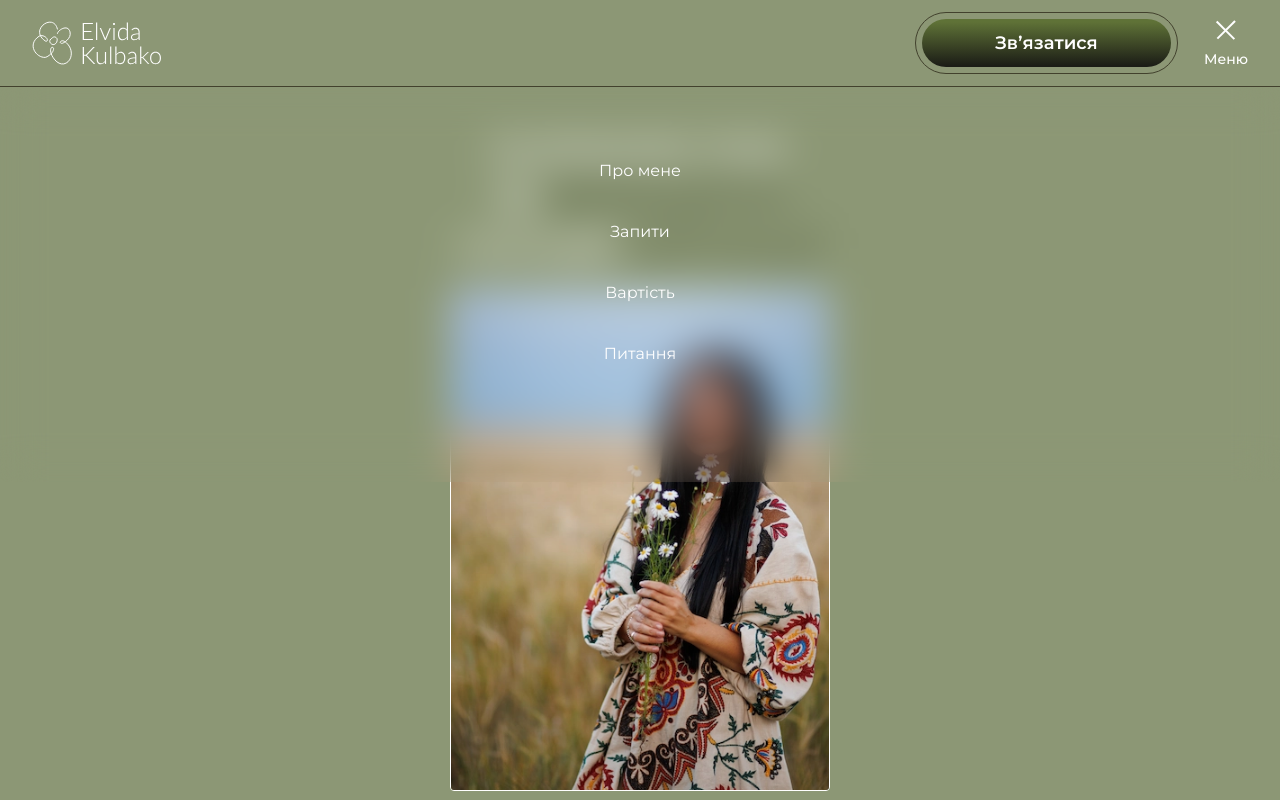
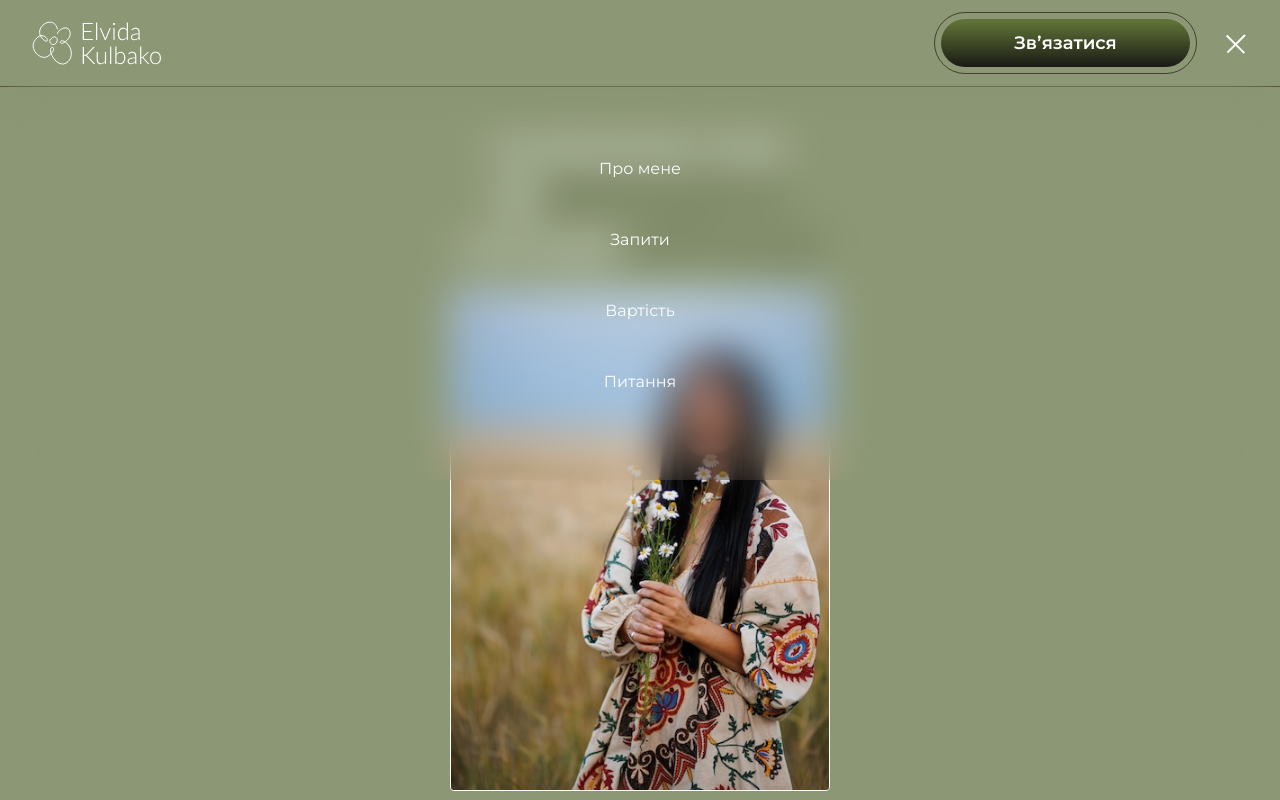
Before and after one commit to maxkulbako/psy_elvida, a React (Vite) app: page / in a window 1280 px wide. Both pictures are taken after a click on the element 1225 px from the left and 29 px from the top of the page. Shown: the top 800 px of the page. Built offline with nearby package versions, Linux system fonts and the light colour scheme.

Commit message:
fix some bugs

```diff
--- a/src/components/Header/Header.module.scss
+++ /dev/null
@@ -1,183 +0,0 @@
-.header_container {
-  width: 100%;
-  padding: 36px 32px 12px 32px;
-  background-color: rgba(140, 151, 117, 1);
-  display: flex;
-  align-items: center;
-  gap: 26px;
-
-  border-bottom: 1px solid rgba(66, 65, 45, 1);
-
-  @media (min-width: 768px) {
-    padding: 12px 32px;
-  }
-
-  @media (min-width: 1440px) {
-    padding: 12px 100px;
-    justify-content: space-between;
-  }
-}
-
-.logo_container {
-  height: 36px;
-  flex: 1;
-
-  @media (min-width: 768px) {
-    height: 48px;
-  }
-
-  @media (min-width: 1440px) {
-    flex: none;
-  }
-
-  img {
-    height: inherit;
-  }
-}
-
-.menu {
-  z-index: 100;
-  transition: opacity 3s ease-in-out;
-
-  ul {
-    display: flex;
-    justify-content: center;
-    gap: 30px;
-  }
-
-  li {
-    padding: 3px;
-    position: relative;
-
-    @media (min-width: 768px) {
-      padding: 6px;
-    }
-  }
-
-  a {
-    font-size: 500;
-    font-size: 16px;
-    color: rgba(255, 255, 255, 1);
-
-    @media (min-width: 1440px) {
-      &:after {
-        content: "";
-        display: block;
-        position: absolute;
-        right: 0;
-        bottom: 0;
-        width: 0;
-        height: 1px;
-        background-color: rgba(255, 255, 255, 1);
-        transition: 0.7s;
-      }
-
-      &:hover:after {
-        content: "";
-        width: 100%;
-        display: block;
-        position: absolute;
-        left: 0;
-        bottom: 0;
-        height: 1px;
-        background-color: rgba(255, 255, 255, 1);
-        transition: 0.7s;
-      }
-    }
-  }
-
-  &.open {
-    display: flex;
-    flex-direction: column;
-    align-items: center;
-    position: fixed;
-    top: 85px;
-    left: 0;
-    width: 100%;
-    height: 395px;
-    backdrop-filter: blur(20px);
-    padding: 60px 0;
-
-    @media (min-width: 768px) {
-      top: 87px;
-    }
-
-    ul {
-      flex-direction: column;
-      gap: 20px;
-    }
-
-    li {
-      text-align: center;
-    }
-  }
-}
-
-.burger_container {
-  display: none;
-  gap: 10px;
-  flex-direction: column;
-  align-items: center;
-
-  p {
-    display: none;
-    font-size: 14px;
-    font-weight: 500;
-    color: rgba(255, 255, 255, 1);
-
-    @media (min-width: 768px) {
-      display: block;
-    }
-  }
-}
-
-.burger_wrapper {
-  display: flex;
-  flex-direction: column;
-  justify-content: space-between;
-  width: 25px;
-  height: 22px;
-  cursor: pointer;
-
-  .burger_line {
-    width: 100%;
-    height: 2px;
-    background-color: rgba(255, 255, 255, 1);
-    transition: all 0.3s ease;
-  }
-
-  &.open {
-    .burger_line:nth-child(1) {
-      transform: rotate(45deg) translate(8px, 8px);
-      transition: all 0.3s ease-in-out;
-    }
-
-    .burger_line:nth-child(2) {
-      transform: scale(0.1);
-      transition: all 0.3s ease-in-out;
-    }
-
-    .burger_line:nth-child(3) {
-      transform: rotate(-45deg) translate(7px, -6px);
-      transition: all 0.3s ease-in-out;
-    }
-  }
-}
-
-.callback_header_wrapper {
-  display: none;
-
-  @media (min-width: 768px) {
-    display: block;
-  }
-}
-
-@media (max-width: 1440px) {
-  .menu {
-    display: none; /* Скрываем меню на мобильных устройствах */
-  }
-
-  .burger_container {
-    display: flex; /* Показываем бургер-меню */
-  }
-}
--- /dev/null
+++ b/src/components/Header/Header.styles.ts
@@ -0,0 +1,178 @@
+import styled from "@emotion/styled";
+import { media, theme } from "../../styles/theme";
+
+export const HeaderContainer = styled.header`
+  width: 100%;
+  padding: 36px 32px 12px 32px;
+  background-color: ${theme.colors.mainDarkBg};
+  display: flex;
+  align-items: center;
+  gap: 26px;
+
+  border-bottom: 1px solid rgba(66, 65, 45, 1);
+
+  ${media.tablet} {
+    padding: 12px 32px;
+  }
+
+  ${media.desktop} {
+    padding: 12px 100px;
+    justify-content: space-between;
+  }
+`;
+
+export const LogoWrapper = styled.div`
+  height: 36px;
+  flex: 1;
+
+  ${media.tablet} {
+    height: 48px;
+  }
+
+  ${media.desktop} {
+    flex: none;
+  }
+
+  img {
+    height: inherit;
+  }
+`;
+
+export const Menu = styled.nav<{ isOpen: boolean }>`
+  z-index: 100;
+  transition: opacity 0.3s ease-in-out;
+  opacity: ${({ isOpen }) => (isOpen ? 1 : 0)};
+  pointer-events: ${({ isOpen }) => (isOpen ? "auto" : "none")};
+  display: ${({ isOpen }) => (isOpen ? "flex" : "none")};
+  flex-direction: ${({ isOpen }) => (isOpen ? "column" : "row")};
+  align-items: center;
+  position: ${({ isOpen }) => (isOpen ? "fixed" : "static")};
+  top: ${({ isOpen }) => (isOpen ? "85px" : "initial")};
+  left: ${({ isOpen }) => (isOpen ? "0" : "initial")};
+  width: ${({ isOpen }) => (isOpen ? "100%" : "auto")};
+  height: ${({ isOpen }) => (isOpen ? "395px" : "auto")};
+  backdrop-filter: ${({ isOpen }) => (isOpen ? "blur(20px)" : "none")};
+  padding: ${({ isOpen }) => (isOpen ? "60px 0" : "0")};
+
+  ul {
+    display: flex;
+    flex-direction: ${({ isOpen }) => (isOpen ? "column" : "row")};
+    gap: 30px;
+    list-style: none;
+    padding: 0;
+    margin: 0;
+  }
+
+  li {
+    padding: 3px;
+    position: relative;
+
+    ${media.tablet} {
+      padding: 6px 15px;
+    }
+
+    text-align: ${({ isOpen }) => (isOpen ? "center" : "left")};
+  }
+
+  a {
+    cursor: pointer;
+    font-size: 16px;
+    color: rgba(255, 255, 255, 1);
+    text-decoration: none;
+    position: relative;
+
+    ${media.desktop} {
+      &:after {
+        content: "";
+        display: block;
+        position: absolute;
+        right: 0;
+        bottom: 0;
+        width: 0;
+        height: 1px;
+        background-color: rgba(255, 255, 255, 1);
+        transition: width 0.7s;
+      }
+
+      &:hover:after {
+        width: 100%;
+        left: 0;
+        bottom: 0;
+        height: 1px;
+        background-color: rgba(255, 255, 255, 1);
+      }
+    }
+  }
+
+  ${media.desktop} {
+    display: flex;
+    opacity: 1;
+    pointer-events: auto;
+    height: auto;
+    position: static;
+    padding: 0;
+    backdrop-filter: none;
+  }
+`;
+
+export const BurgerContainer = styled.div`
+  display: flex;
+  gap: 10px;
+  flex-direction: column;
+  align-items: center;
+
+  p {
+    display: none;
+    font-size: 14px;
+    font-weight: 500;
+    color: rgba(255, 255, 255, 1);
+
+    ${media.tablet} {
+      display: block;
+    }
+  }
+
+  ${media.desktop} {
+    display: none;
+  }
+`;
+
+export const BurgerWrapper = styled.div<{ isOpen: boolean }>`
+  display: flex;
+  flex-direction: column;
+  justify-content: space-between;
+  width: 25px;
+  height: 22px;
+  cursor: pointer;
+`;
+
+export const BurgerLine = styled.div<{ isOpen: boolean; index: number }>`
+  width: 100%;
+  height: 2px;
+  background-color: rgba(255, 255, 255, 1);
+  transition: all 0.3s ease;
+
+  ${({ isOpen, index }) => {
+    if (!isOpen) return "";
+
+    if (index === 1) {
+      return "transform: rotate(45deg) translate(8px, 8px);";
+    }
+    if (index === 2) {
+      return "transform: scale(0.1);";
+    }
+    if (index === 3) {
+      return "transform: rotate(-45deg) translate(7px, -6px);";
+    }
+
+    return "";
+  }}
+`;
+
+export const CallBackHeaderWrapper = styled.div`
+  display: none;
+
+  @media (min-width: 768px) {
+    display: block;
+  }
+`;
--- a/src/components/Header/Header.tsx
+++ b/src/components/Header/Header.tsx
@@ -1,4 +1,12 @@
-import styles from "./Header.module.scss";
+import {
+  HeaderContainer,
+  LogoWrapper,
+  Menu,
+  BurgerContainer,
+  BurgerWrapper,
+  BurgerLine,
+  CallBackHeaderWrapper,
+} from "./Header.styles";
 import Logo from "../../assets/logo.svg";
 import { CallBackButton } from "../Button/СallBackBtn";
 import { useState } from "react";
@@ -6,45 +14,51 @@ import { useState } from "react";
 export const Header = () => {
   const [isOpen, setIsOpen] = useState(false);
 
+  const navLinks: { text: string; sectionId: string }[] = [
+    { text: "Про мене", sectionId: "section_story" },
+    { text: "Запити", sectionId: "section_questions" },
+    { text: "Вартість", sectionId: "section_prices" },
+    { text: "Питання", sectionId: "section_faq" },
+  ];
+
   const toggleMenu = () => {
     setIsOpen(!isOpen);
   };
 
+  const handleButtonClick =
+    (sectionId: string) => (e: React.MouseEvent<HTMLAnchorElement>) => {
+      e.preventDefault();
+      const element = document.getElementById(sectionId);
+      if (element) {
+        element.scrollIntoView({ behavior: "smooth" }); // Прокрутка к элементу
+      }
+      setIsOpen(false);
+    };
+
   return (
-    <header className={styles.header_container}>
-      <div className={styles.logo_container}>
+    <HeaderContainer>
+      <LogoWrapper>
         <img src={Logo} alt="Logo" />
-      </div>
-      <nav className={`${styles.menu} ${isOpen ? styles.open : ""}`}>
+      </LogoWrapper>
+      <Menu isOpen={isOpen}>
         <ul>
-          <li>
-            <a href="#">Про мене</a>
-          </li>
-          <li>
-            <a href="#">Запити</a>
-          </li>
-          <li>
-            <a href="#">Вартість</a>
-          </li>
-          <li>
-            <a href="#">Питання</a>
-          </li>
+          {navLinks.map((link, index) => (
+            <li key={index}>
+              <a onClick={handleButtonClick(link.sectionId)}>{link.text}</a>
+            </li>
+          ))}
         </ul>
-      </nav>
-      <div className={styles.callback_header_wrapper}>
+      </Menu>
+      <CallBackHeaderWrapper>
         <CallBackButton text="Звʼязатися" />
-      </div>
-      <div className={styles.burger_container}>
-        <div
-          className={`${styles.burger_wrapper} ${isOpen ? styles.open : ""}`}
-          onClick={toggleMenu}
-        >
-          <div className={styles.burger_line}></div>
-          <div className={styles.burger_line}></div>
-          <div className={styles.burger_line}></div>
-        </div>
-        <p>Меню</p>
-      </div>
-    </header>
+      </CallBackHeaderWrapper>
+      <BurgerContainer onClick={toggleMenu}>
+        <BurgerWrapper isOpen={isOpen}>
+          <BurgerLine isOpen={isOpen} index={1} />
+          <BurgerLine isOpen={isOpen} index={2} />
+          <BurgerLine isOpen={isOpen} index={3} />
+        </BurgerWrapper>
+      </BurgerContainer>
+    </HeaderContainer>
   );
 };
--- a/src/components/Prices_section/Prices.tsx
+++ b/src/components/Prices_section/Prices.tsx
@@ -13,6 +13,7 @@ import {
 
 export const Prices = () => {
   return (
+    <section id="section_prices">
       <SectionContainer>
         <StyledPageNumber align="right" color="dark">
           04
@@ -66,5 +67,6 @@ export const Prices = () => {
           <CallBackButton text="Звʼязатися" />
         </PricesWrapper>
       </SectionContainer>
+    </section>
   );
 };
--- a/src/components/Questions_section/Questions.tsx
+++ b/src/components/Questions_section/Questions.tsx
@@ -80,6 +80,7 @@ export const Questions = () => {
   };
 
   return (
+    <section id="section_faq">
       <SectionContainer background="green">
         <PageNumber align="left">07</PageNumber>
         <FaqWrapper>
@@ -99,5 +100,6 @@ export const Questions = () => {
           </FaqBlock>
         </FaqWrapper>
       </SectionContainer>
+    </section>
   );
 };
--- a/src/components/Themes_section/Themes.tsx
+++ b/src/components/Themes_section/Themes.tsx
@@ -61,6 +61,7 @@ export const Themes = () => {
           <img src={Themes_img} alt="Themes_img" />
         </ThemesImgContainer>
       </ThemesWrapper>
+      <section id="section_questions">
         <StyledPageNumber align="left">03</StyledPageNumber>
         <QuestionsWrapper>
           <ThemesBlockWrapper>
@@ -85,6 +86,7 @@ export const Themes = () => {
             />
           </ThemesImgContainer>
         </QuestionsWrapper>
+      </section>
     </ThemesContainer>
   );
 };
```
Also changed, not shown: src/components/Story_section/Story.tsx (+7 -4 lines). Lines whose indentation alone changed are shown as unchanged.
